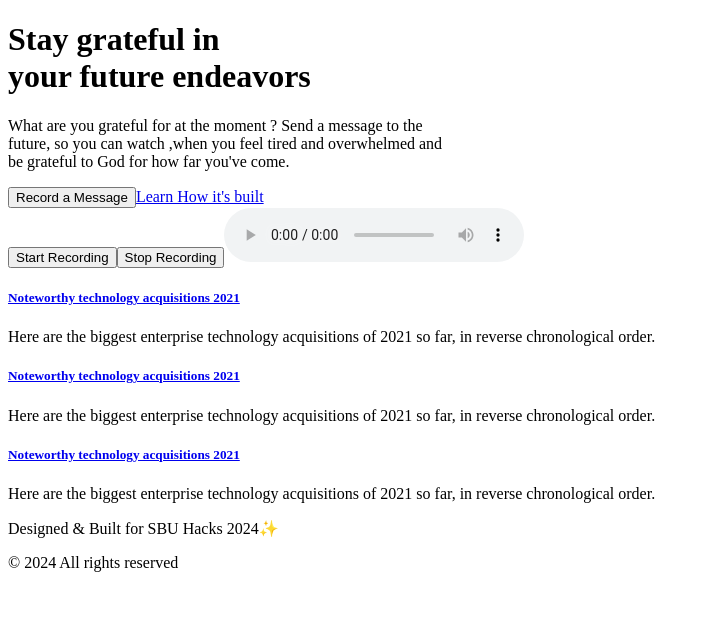
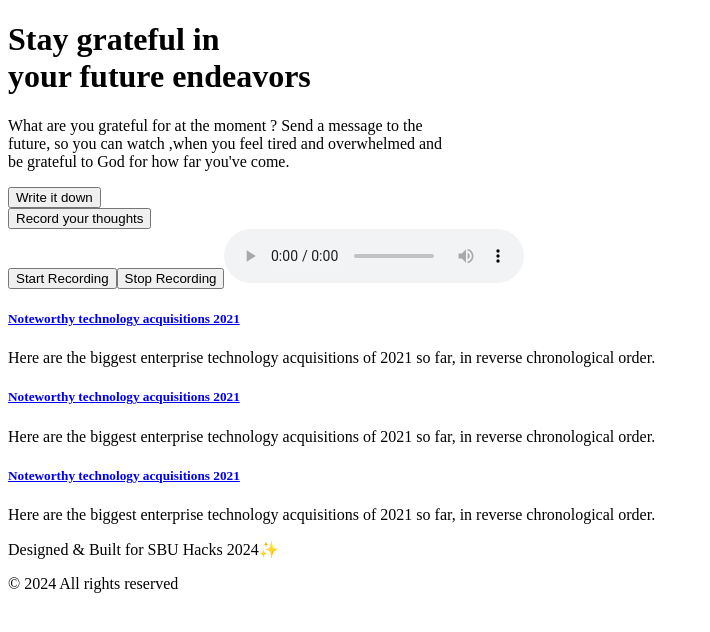
Before and after one commit to anishphilip012git/sbuhack24, a Next.js app in the folder uicode/firebase-app/: page / in a window 1280 px wide. Shown: the top 632 px of the page, without its empty margins (0-710 px from the left). Built offline with nearby package versions, Linux system fonts and the light colour scheme.

Commit message:
Modal for text and setup for audio plus temperory login page

```diff
--- a/uicode/firebase-app/package.json
+++ b/uicode/firebase-app/package.json
@@ -12,7 +12,8 @@
     "next": "14.1.0",
     "opus-media-recorder": "^0.8.0",
     "react": "^18",
-    "react-dom": "^18"
+    "react-dom": "^18",
+    "react-modal": "^3.16.1"
   },
   "devDependencies": {
     "autoprefixer": "^10.0.1",
--- a/uicode/firebase-app/src/app/page.js
+++ b/uicode/firebase-app/src/app/page.js
@@ -1,6 +1,8 @@
 import AudioRecorder from "@/components/AudioRecorder";
+import DailyMoodPost from "@/components/DailyMoodPost";
 import Footer from "@/components/Footer";
 import { HistoryNote } from "@/components/HistoryNote";
+import RecordMood from "@/components/RecordMood";
 
 
 export default function Home() {
@@ -18,32 +20,35 @@ export default function Home() {
             future, so you can watch ,
           </span>
           when you feel tired and overwhelmed and
-            <br/> be grateful to God for how far you've come.
+          <br /> be grateful to God for how far you've come.
         </p>
-          <div className=" text-center ">
-            <button className="hover:scale-110 text-white bg-black  dark:bg-white dark:text-black text-base font-medium px-4 py-2 rounded-md mt-12">
-              Record a Message
-            </button>
-            <a href="https://github.com/shekinahmanyi/gratefulme" className="hover:-translate-y-1 hover:scale-110 text-black bg-white dark:bg-slate-600 dark:text-white text-base font-medium px-4 py-2 rounded-md mt-12 ml-6">
-              Learn How it's built
-            </a>
+        <div className=" text-center flex justify-center">
+          <DailyMoodPost/>
+          {/* <a href="https://github.com/shekinahmanyi/gratefulme" className="hover:-translate-y-1 hover:scale-110 text-black bg-white dark:bg-slate-600 dark:text-white text-base font-medium px-4 py-2 rounded-md mt-12 ml-6">
+            Record your thoughts
+          </a> */}
+          <RecordMood/>
         </div>
         <div className="mt-24">
 
         </div>
       </div>
       <AudioRecorder />
+
       <div class="h-screen flex overflow-auto items-center justify-center">
 
         <div class="grid grid-cols-1 sm:grid-cols-3 space-x-12 items-center justify-center">
-          <HistoryNote/>
-          <HistoryNote/>
-          <HistoryNote/>
+          <HistoryNote />
+          <HistoryNote />
+          <HistoryNote />
 
 
         </div>
       </div>
+
+      <div>
       <Footer />
+      </div>
 
     </div>
 
--- /dev/null
+++ b/uicode/firebase-app/src/components/DailyMoodPost.js
@@ -0,0 +1,68 @@
+"use client"
+import React, { useState } from 'react';
+import Modal from "react-modal";
+
+const DailyMoodPost = () => {
+
+    const openModal = () => {
+        // Do something to open the modal.
+    };
+    const [mood, setMood] = useState("");
+    const [showModal, setShowModal] = useState(false);
+
+    const handleSubmit = (e) => {
+        e.preventDefault()
+        console.log(mood)
+        alert(mood)
+    }
+    return (
+        <div>
+            <button className="hover:scale-110 text-white bg-black  dark:bg-white dark:text-black text-base font-medium px-4 py-2 rounded-md mt-12"
+                onClick={() => setShowModal(true)}>
+                Write it down
+            </button>
+
+            <div className='top-50 justify-center mx-auto'>
+                <Modal className="items-center my-auto  mx-auto max-w-2xl h-3/4 rounded-3xl bg-slate-800 py-6 px-4"
+                    isOpen={showModal}>
+                    {/* <form onSubmit={handleSubmit}>
+                        <textarea
+                            name="message"
+                            placeholder="Enter message"
+                            onChange={e => setMood(e.target.value)}
+                            value={mood}
+                            required
+                            className='justify-center bg-gray-50 border border-gray-300 text-gray-900 text-sm rounded-lg focus:ring-blue-500 focus:border-blue-500 block w-full p-2.5 dark:bg-gray-700 dark:border-gray-600 dark:placeholder-gray-400 dark:text-white dark:focus:ring-blue-500 dark:focus:border-blue-500'
+                        />
+                        <button type="submit" className="hover:scale-110 text-white bg-black  dark:bg-white dark:text-black text-base font-medium px-4 py-2 rounded-md mt-12">Send</button>
+                    </form> */}
+                    <div className="bg-white rounded-3xl shadow relative dark:bg-gray-700 justify-center w-3/4 mx-auto my-auto">
+
+                        <form className="space-y-6 px-6 lg:px-8 pb-4 sm:pb-6 xl:pb-8" onSubmit={handleSubmit}>
+
+                            <div className='mt-20 p-10 '>
+                                <label  className="text-xl font-medium text-gray-900 block mb-10 dark:text-gray-300">How are you feeling today?</label>
+                                <textarea type="textbox" value = {mood} onChange={e=>setMood(e.target.value)} className="bg-gray-50 border border-gray-300 text-gray-900 sm:text-sm rounded-lg focus:ring-blue-500 focus:border-blue-500 block w-full p-2.5 dark:bg-gray-600 dark:border-gray-500 dark:placeholder-gray-400 dark:text-white"  required="" />
+                            </div>
+                            <button className="justify-center hover:scale-110 text-white bg-black  dark:bg-white dark:text-black text-base font-medium px-4 py-2 rounded-md mt-12"
+                        type='submit'>
+                        Submit
+                    </button>
+
+                        </form>
+                    </div>
+
+                    <button className="justify-center hover:scale-110 text-white bg-black  dark:bg-white dark:text-black text-base font-medium px-4 py-2 rounded-md mt-12"
+                        onClick={() => setShowModal(false)}>
+                        Close
+                    </button>
+
+                </Modal>
+            </div>
+
+
+        </div>
+    );
+}
+
+export default DailyMoodPost
--- a/uicode/firebase-app/src/components/Navbar.js
+++ b/uicode/firebase-app/src/components/Navbar.js
@@ -6,7 +6,7 @@ import React from 'react'
 
 const Navbar = () => {
   return (
-    <nav className="sticky top-0 inset-x-0 z-40 border-b font-custom dark:text-white dark:border-b-slate-700 bg-white dark:bg-slate-700">
+    <nav className="z-0 sticky top-0 inset-x-0  border-b font-custom dark:text-white dark:border-b-slate-700 bg-white dark:bg-slate-700">
       <div className="container mx-auto px-6 flex items-center font-nunito justify-between ">
         <div className="px-5 text-xl mb-5 mt-5 font-bold mx-auto">
           <span className="text-4xl">❤ Gratefulme </span>
--- /dev/null
+++ b/uicode/firebase-app/src/components/RecordMood.js
@@ -0,0 +1,35 @@
+"use client"
+import React, {useState} from 'react'
+import Modal from "react-modal";
+
+const RecordMood = () => {
+    const [showModal, setShowModal] = useState(false)
+  return (
+    <div>
+            <button className="bg-white dark:bg-slate-600 dark:text-white text-base font-medium px-4 py-2 rounded-md mt-12 ml-6"
+                onClick={() => setShowModal(true)}>
+                Record your thoughts
+            </button>
+
+            <div className='top-50 justify-center mx-auto'>
+                <Modal className="items-center my-auto  mx-auto max-w-2xl h-3/4 rounded-3xl bg-slate-800 py-6 px-4"
+                    isOpen={showModal}>
+
+
+
+
+
+                    <button className="justify-center hover:scale-110 text-white bg-black  dark:bg-white dark:text-black text-base font-medium px-4 py-2 rounded-md mt-12"
+                        onClick={() => setShowModal(false)}>
+                        Close
+                    </button>
+
+                </Modal>
+            </div>
+
+
+        </div>
+  )
+}
+
+export default RecordMood
```
Also changed, not shown: uicode/firebase-app/src/components/login.js (added, +39 -0 lines), 1 other file (tests, documents, lock files or other folders). Lines whose indentation alone changed are shown as unchanged.
